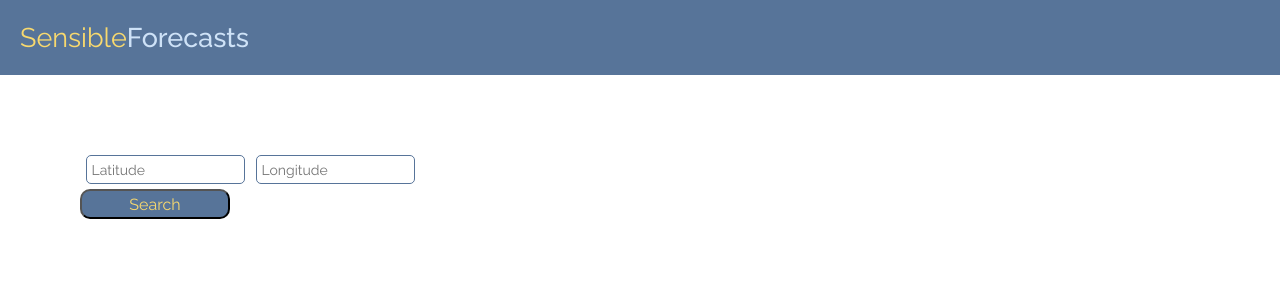
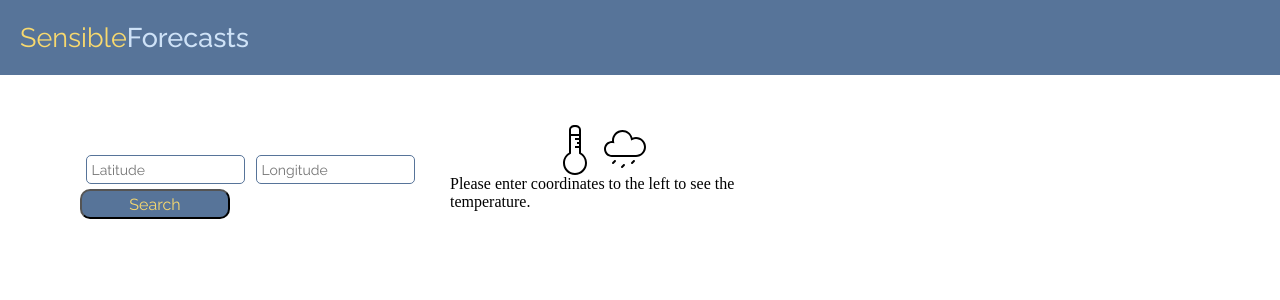
Before and after one commit to bbennett7/sensible-challenge, a React (Create React App) app: page / in a window 1280 px wide. Shown: the top 300 px of the page. Built offline with nearby package versions, Linux system fonts and the light colour scheme.

Commit message:
Home screen can toggle view

```diff
--- a/src/pages/Home/Home.js
+++ b/src/pages/Home/Home.js
@@ -2,13 +2,17 @@ import React, { PureComponent } from 'react';
 import styles from './Home.module.scss';
 import Search from '../../components/Search/Search';
 import DarkSky from '../../api/darksky';
+import Toggle from '../../components/Toggle/Toggle';
 
 class Home extends PureComponent {
   state = {
+    loading: false,
     latInput: '',
     longInput: '',
     hourlyForecast: [],
     forecastSummary: '',
+    activeView: 1,
+    error: '',
   };
 
   handleOnChange = (event) => {
@@ -23,6 +27,11 @@ class Home extends PureComponent {
 
   handleOnSubmit = async (event) => {
     event.preventDefault();
+
+    this.setState({
+      loading: true,
+    });
+
     const { latInput, longInput } = this.state;
     try {
       const payload = await DarkSky.getTomorrowsForecast(latInput, longInput);
@@ -30,18 +39,51 @@ class Home extends PureComponent {
 
       const { summary, data } = payload.data.hourly;
       return this.setState({
+        loading: false,
         forecastSummary: summary,
         hourlyForecast: data,
       });
     } catch (err) {
+      // SET STATE WITH ERROR MESSAGE HERE
       return err;
     }
   };
 
+  toggleActiveView = (event) => {
+    event.preventDefault();
+    const { hourlyForecast, activeView } = this.state;
+    if (hourlyForecast.length === 0) {
+      return;
+    }
+
+    return this.setState({
+      activeView,
+    });
+  };
+
+  renderForecast = async () => {};
+
   render() {
+    const { loading, hourlyForecast, forecastSummary, activeView, error } = this.state;
     return (
       <div className={styles.container}>
         <Search handleOnChange={this.handleOnChange} handleOnSubmit={this.handleOnSubmit} />
+        <div className={styles.forecastWrapper}>
+          <Toggle
+            activeView={activeView}
+            toggleActiveView={this.toggleActiveView}
+            noData={hourlyForecast.length === 0}
+          />
+          {!loading && hourlyForecast.length === 0 ? (
+            <div className={styles.noData}>
+              Please enter coordinates to the left to see the temperature.
+            </div>
+          ) : null}
+
+          {hourlyForecast.length > 0 ? this.renderForecast() : null}
+
+          {error !== '' ? <div className={styles.error}>{error}</div> : null}
+        </div>
       </div>
     );
   }
--- a/src/pages/Home/Home.module.scss
+++ b/src/pages/Home/Home.module.scss
@@ -1,3 +1,8 @@
 .container {
   margin: 50px;
+  flex-direction: row;
 }
+
+.forecastWrapper {
+  width: 300px;
+}
```
